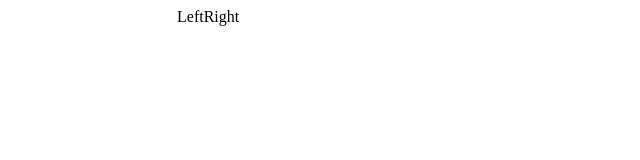
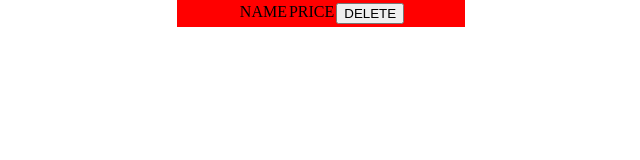
Before and after one commit to valeriyProg/ts-lesson, a website built with Parcel: page index.html in a window 1280 px wide. Shown: the whole page, without its empty margins (163-803 px from the left). Built offline with nearby package versions, Linux system fonts and the light colour scheme.

Commit message:
Add table

```diff
--- a/index.html
+++ b/index.html
@@ -10,8 +10,32 @@
     <main>
       <section class="table-section">
         <div class="container row">
-          <div class="col">Left</div>
-          <div class="col">Right</div>
+          <div class="col product-table-col">
+            <table
+              class="product-table"
+              data-table="product-table"
+              id="product-table"
+            >
+              <tbody class="product-table-content">
+                <tr class="product-table-row row">
+                  <td class="col img-col">
+                    <img src="" alt="" />
+                  </td>
+                  <td class="col name-col">
+                    <span>NAME</span>
+                  </td>
+                  <td class="col price-col">
+                    <span>PRICE</span>
+                  </td>
+                  <td class="col delete-col">
+                    <button>DELETE</button>
+                  </td>
+                </tr>
+              </tbody>
+              <tfoot></tfoot>
+            </table>
+          </div>
+          <div class="col product-info-col"></div>
         </div>
       </section>
     </main>
--- a/src/css/main.css
+++ b/src/css/main.css
@@ -1,3 +1,7 @@
+body {
+  margin: 0;
+  padding: 0;
+}
 .row {
   display: -webkit-box;
   display: -webkit-flex;
@@ -22,6 +26,8 @@
   -webkit-align-items: flex-start;
   -ms-flex-align: start;
   align-items: flex-start;
+
+  width: 100%;
 }
 .col {
   display: -webkit-box;
@@ -44,7 +50,11 @@
   -webkit-flex-wrap: nowrap;
   -ms-flex-wrap: nowrap;
   flex-wrap: nowrap;
+
+  width: 48%;
+  background: red;
 }
+
 .table-section {
   width: 100%;
 }
```
Also changed, not shown: src/scripts/index.ts (+11 -9 lines).
